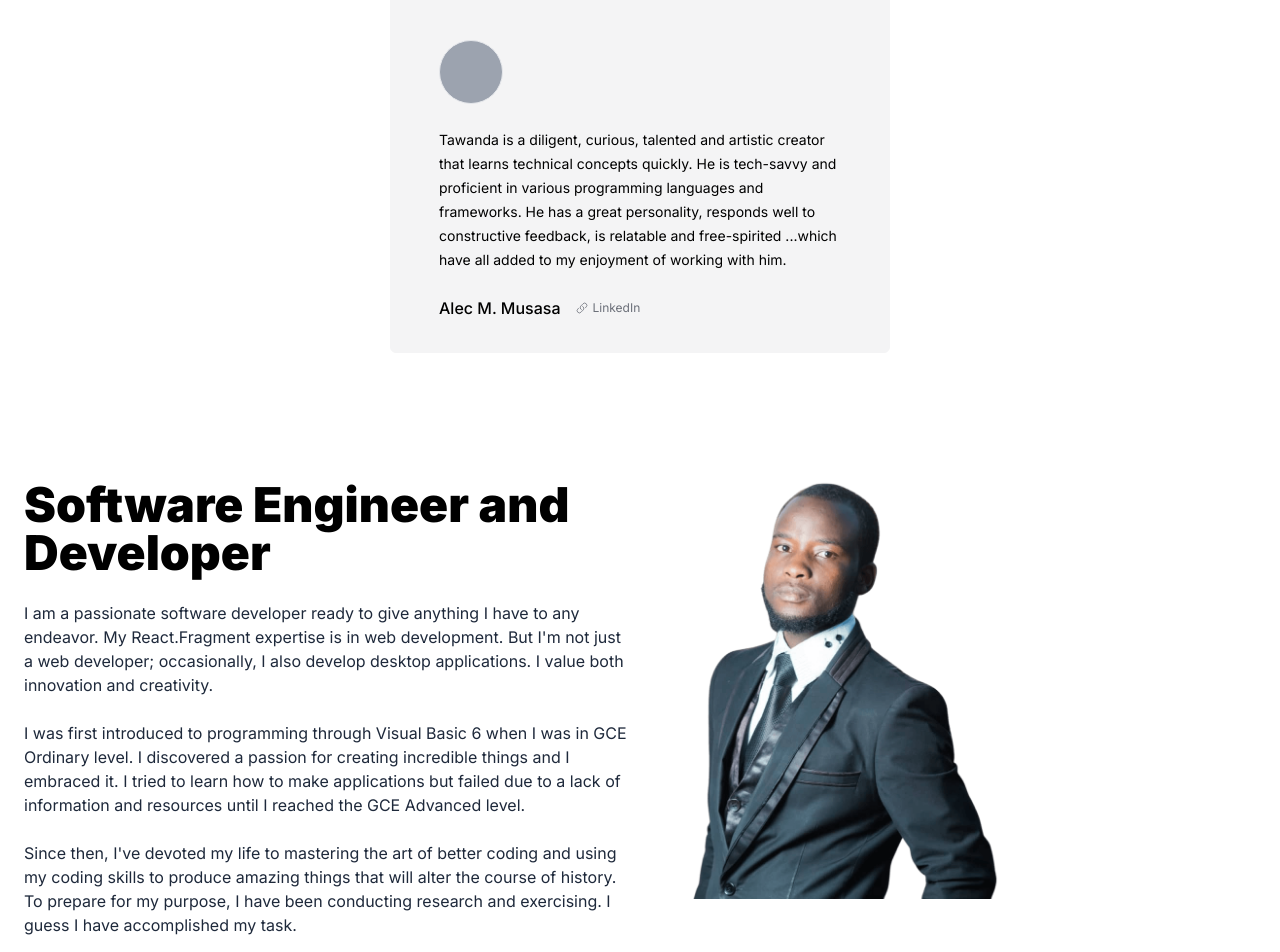
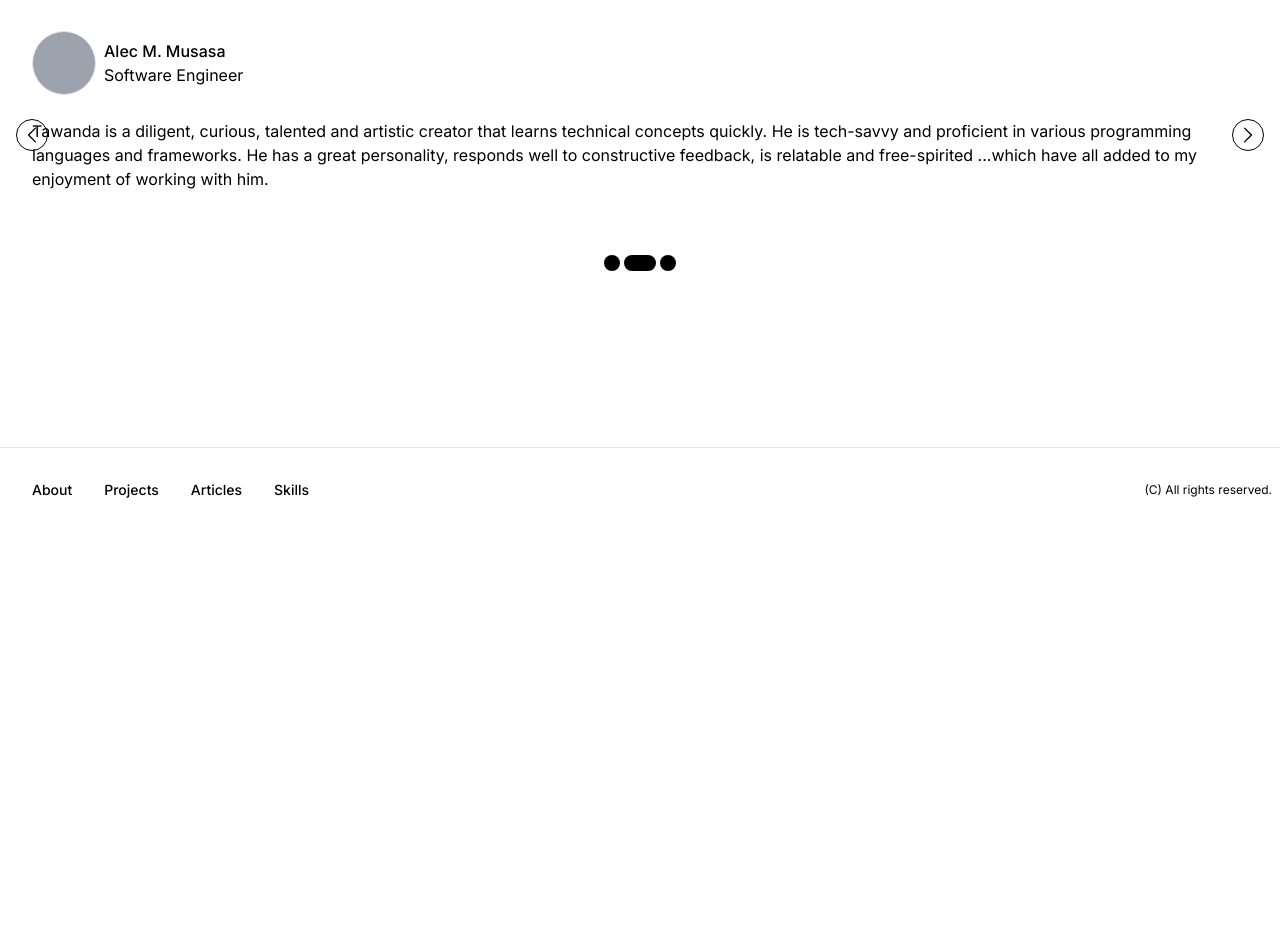
Before and after one commit to tmnyoni/tmnyoni.github.io, a Next.js app: page / in a window 1280 px wide. Shown: the part 2860-3812 px from the top of the page. After the commit the page ends 3392 px from the top, so only its background shows below. Built offline with nearby package versions, Linux system fonts and the light colour scheme.

Commit message:
finished social proof.

```diff
--- a/app/page.tsx
+++ b/app/page.tsx
@@ -91,7 +91,7 @@ export default function Page() {
                     <Projects />
             </section>
 
-            <section className="container mx-auto pt-10">
+            <section className="w-full flex flex-col justify-center items-center px-4 my-12">
                 <div className="text-center flex flex-col items-center">
                     <h1 className="text-3xl font-black">
                         Testimonals
@@ -104,49 +104,6 @@ export default function Page() {
                 <SocialProof />
             </section>
 
-            <section className="container mx-auto">
-                <div className="mx-2 my-10">
-                    <div className="grid gap-4 md:grid-cols-2">
-                        <div className="ml-4">
-                            <h3 className="mt-2 text-5xl font-black">
-                                Software Engineer and Developer
-                            </h3>
-
-                            <p className="mt-6 text-slate-800">
-                                I am a passionate software developer ready to give anything I
-                                have to any endeavor. My React.Fragment expertise is in web development.
-                                But I&apos;m not just a web developer; occasionally, I also
-                                develop desktop applications. I value both innovation and
-                                creativity.
-                            </p>
-
-                            <p className="mt-6 text-base text-slate-800">
-                                I was first introduced to programming through Visual Basic 6
-                                when I was in GCE Ordinary level. I discovered a passion for
-                                creating incredible things and I embraced it. I tried to learn
-                                how to make applications but failed due to a lack of information
-                                and resources until I reached the GCE Advanced level.
-                            </p>
-
-                            <p className="mt-6 text-base text-slate-800">
-                                Since then, I&apos;ve devoted my life to mastering the art of
-                                better coding and using my coding skills to produce amazing
-                                things that will alter the course of history. To prepare for my
-                                purpose, I have been conducting research and exercising. I guess
-                                I have accomplished my task.
-                            </p>
-                        </div>
-                        <div className="py-1 px-2">
-                            <Image
-                                src="/assets/images/hero-image.png"
-                                width={350}
-                                height={400}
-                                alt="me-on-laptop"
-                            />
-                        </div>
-                    </div>
-                </div>
-            </section>
         </React.Fragment >
     );
 }
--- a/app/social-proof.tsx
+++ b/app/social-proof.tsx
@@ -1,13 +1,52 @@
+"use client"
+
 import { LinkIcon } from "@heroicons/react/24/outline";
 import Link from "next/link";
-import React from "react";
+import React, { useState } from "react";
+import clsx from "clsx";
 
 export default function SocialProof() {
+    const [currentIndex, setCurrentIndex] = useState(1);
+    const prevSlide = () => {
+        const isFirstSlide = currentIndex === 0;
+        const newIndex = isFirstSlide ? proofSlides.length - 1 : currentIndex - 1;
+        setCurrentIndex(newIndex);
+    }
+
+    const nextSlide = () => {
+        const isLastSlide = currentIndex === proofSlides.length - 1;
+        const newIndex = isLastSlide ? 0 : currentIndex + 1;
+        setCurrentIndex(newIndex);
+    }
+
+    const gotoSlideWithIndex = (index: number) => {
+        setCurrentIndex(index);
+    }
+
+    const proofSlides = [
+        {
+            author: "Alec T. Musasa"
+        },
+        {
+            author: "Another Guy"
+        },
+        {
+            author: "Another Guy"
+        }
+    ]
+
     return (
-        <div className="flex flex-col items-center">
-            <div className="w-[500px] py-8 px-12 my-20 border border-zinc-100 bg-zinc-100 rounded-md">
-                <div className="w-16 h-16 my-6 rounded-full border bg-gray-400"></div>
-                <p className="text-sm leading-6">
+        <div className="flex flex-col items-center justify-center my-20 relative">
+            <div className="rounded-md p-4">
+                <div className="flex items-center my-6 space-x-2">
+                    <div className="w-16 h-16 rounded-full border bg-gray-400">
+                    </div>
+                    <div className="ml-2">
+                        <div className="text-md font-medium">Alec M. Musasa</div>
+                        <div> Software Engineer </div>
+                    </div>
+                </div>
+                <p className="">
                     Tawanda is a diligent, curious, talented and artistic creator that
                     learns technical concepts quickly. He is tech-savvy and proficient
                     in various programming languages and frameworks. He has a great
@@ -15,18 +54,56 @@ export default function SocialProof() {
                     and free-spirited ...which have all added to my enjoyment of working
                     with him.
                 </p>
+            </div>
+            <div
+                onClick={prevSlide}
+                className="w-8 h-8 flex items-center justify-center rounded-full border border-black px-1 absolute top-1/2 -translate-x-0 -translate-y-1/2 left-0 cursor-pointer"
+            >
+                <svg
+                    xmlns="http://www.w3.org/2000/svg"
+                    fill="none"
+                    viewBox="0 0 24 24"
+                    strokeWidth={1.5}
+                    stroke="currentColor"
+                    className="w-6 h-6"
+                >
+                    <path
+                        strokeLinecap="round"
+                        strokeLinejoin="round"
+                        d="M15.75 19.5L8.25 12l7.5-7.5"
+                    />
+                </svg>
+            </div>
 
-                <div className="flex items-center mt-6 space-x-4">
-                    <div className="text-md font-medium">Alec M. Musasa</div>
-                    <Link
-                        href="https://www.linkedin.com/in/tmnyoni/details/recommendations/"
-                        target="_blank"
-                        className="text-xs text-gray-900/60 flex items-center space-x-1"
+            <div
+                onClick={nextSlide}
+                className="w-8 h-8 flex items-center justify-center rounded-full border border-black px-1 absolute top-1/2 -translate-x-0 -translate-y-1/2 right-0 cursor-pointer"
+            >
+                <svg
+                    xmlns="http://www.w3.org/2000/svg"
+                    fill="none"
+                    viewBox="0 0 24 24"
+                    strokeWidth={1.5}
+                    stroke="currentColor"
+                    className="w-6 h-6"
+                >
+                    <path
+                        strokeLinecap="round"
+                        strokeLinejoin="round"
+                        d="M8.25 4.5l7.5 7.5-7.5 7.5"
+                    />
+                </svg>
+            </div>
+
+            <div className="flex top-4 justify-center py-2 space-x-1 mt-10">
+                {proofSlides.map((project, index) =>
+                    <div
+                        key={index}
+                        className={clsx("h-4 rounded-full bg-black", index === currentIndex ? "w-8" : "w-4")}
+                        onClick={() => gotoSlideWithIndex(index)}
                     >
-                        <LinkIcon className="inline h-3 w-3" />
-                        <span> LinkedIn </span>
-                    </Link>
-                </div>
+                    </div>
+                )}
             </div>
         </div>
     );
```
